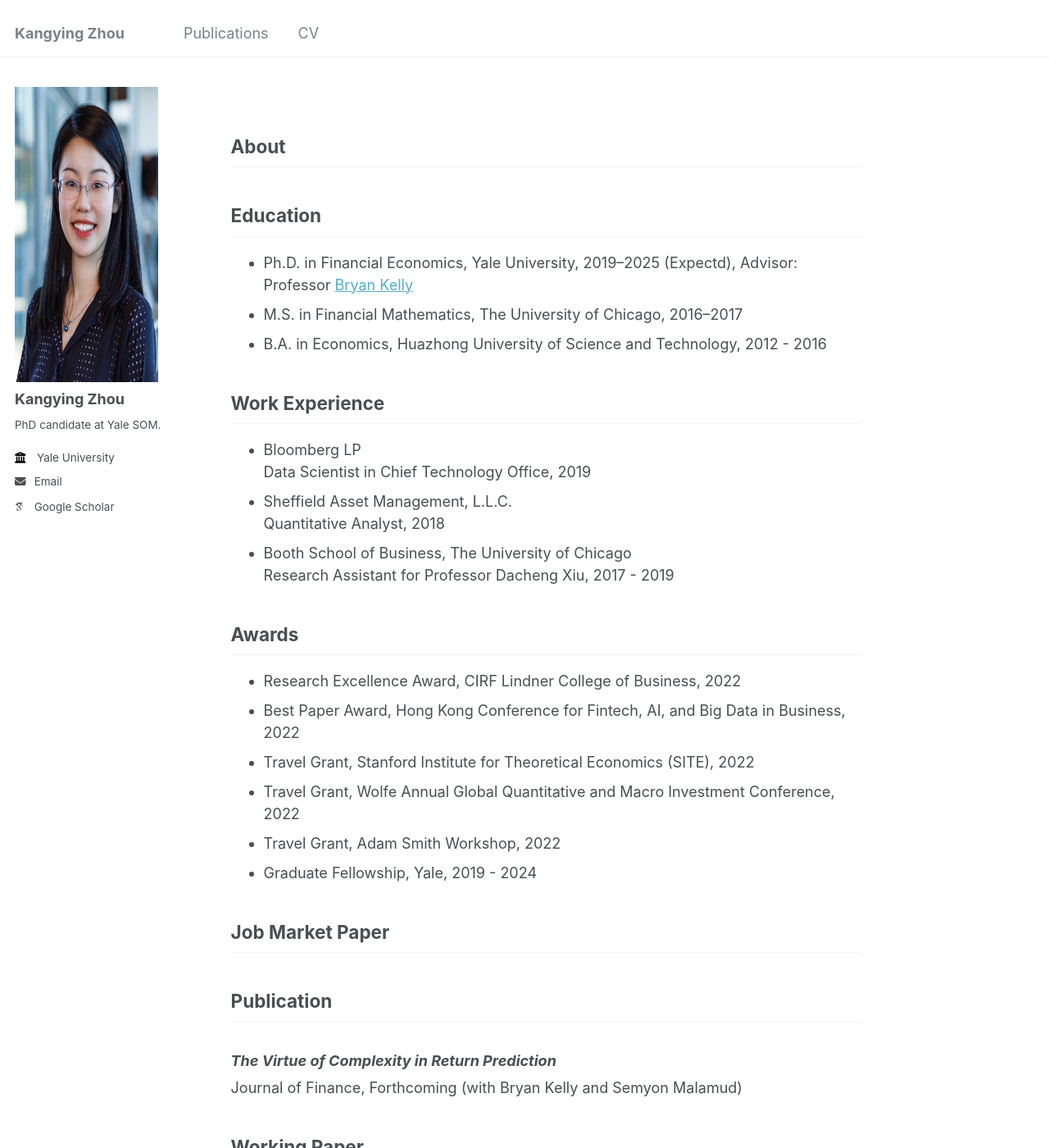
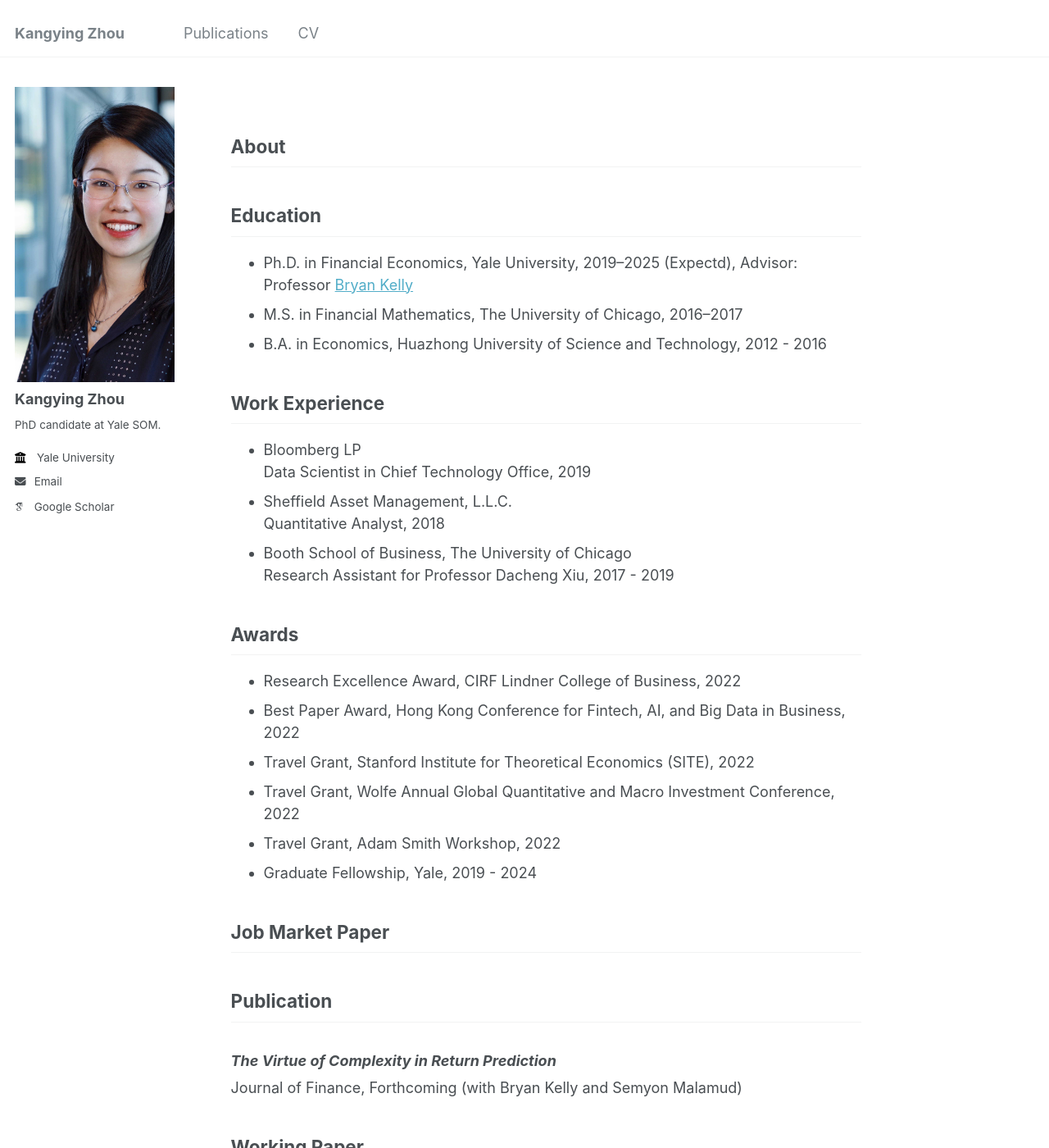
Before and after one commit to rosieli5/rosieli5.github.io, a Jekyll site: the page built from _pages/about.md, in a window 1280 px wide and 1400 px high. Shown: the whole window at 82% size. Built offline with Jekyll 4.4.1, drawn with Linux system fonts in a browser that asks for light colours; some web fonts are replaced.

Commit message:
Update _sidebar.scss

```diff
--- a/_sass/_sidebar.scss
+++ b/_sass/_sidebar.scss
@@ -96,7 +96,7 @@
      //zhege shi wangye banben
   img {
     // max-width: 175px;
-    max-width: 175px;
+    max-width: 270px;
     max-height: 360px;
 
     // border-radius: 50%;
```
